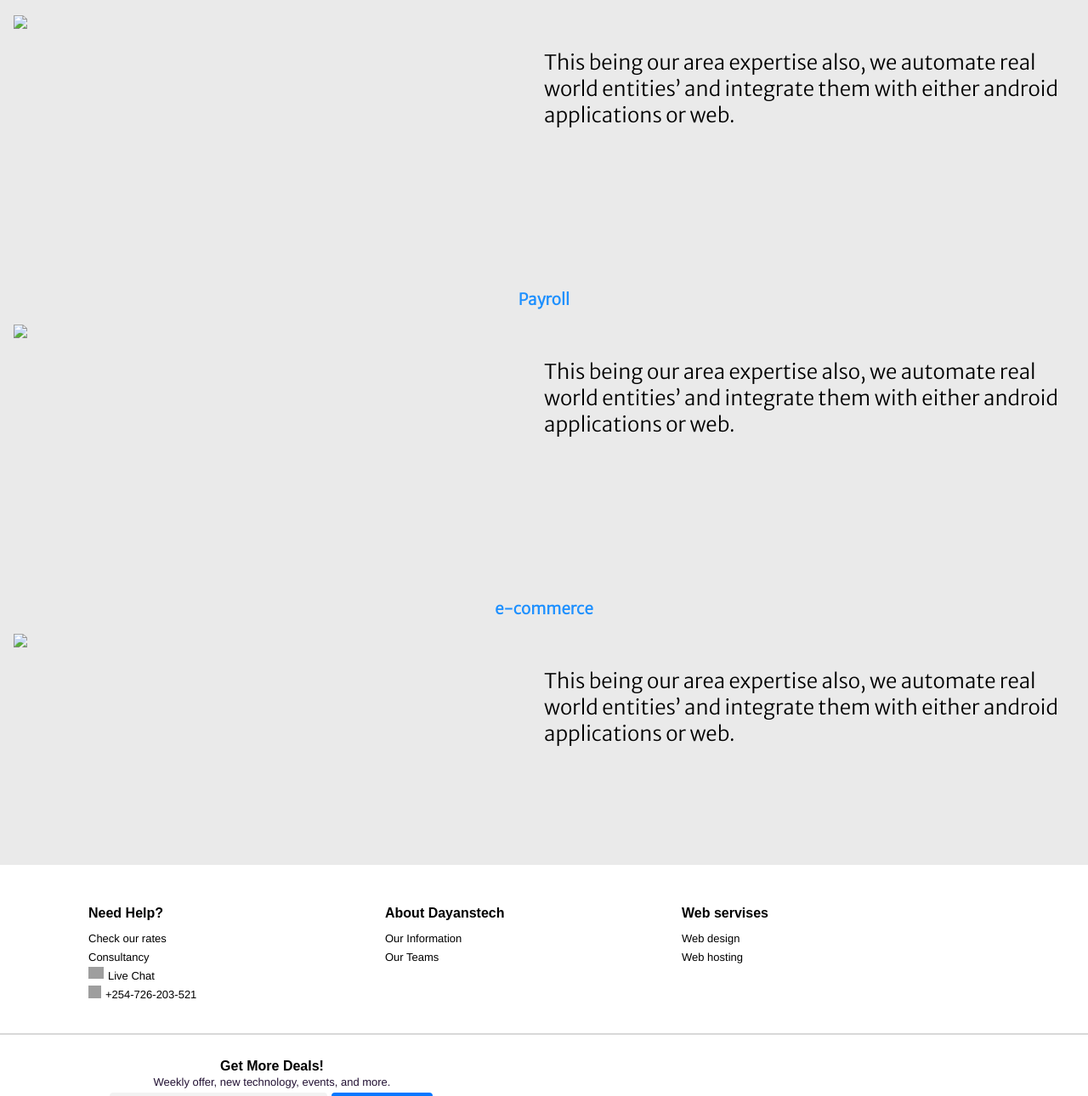
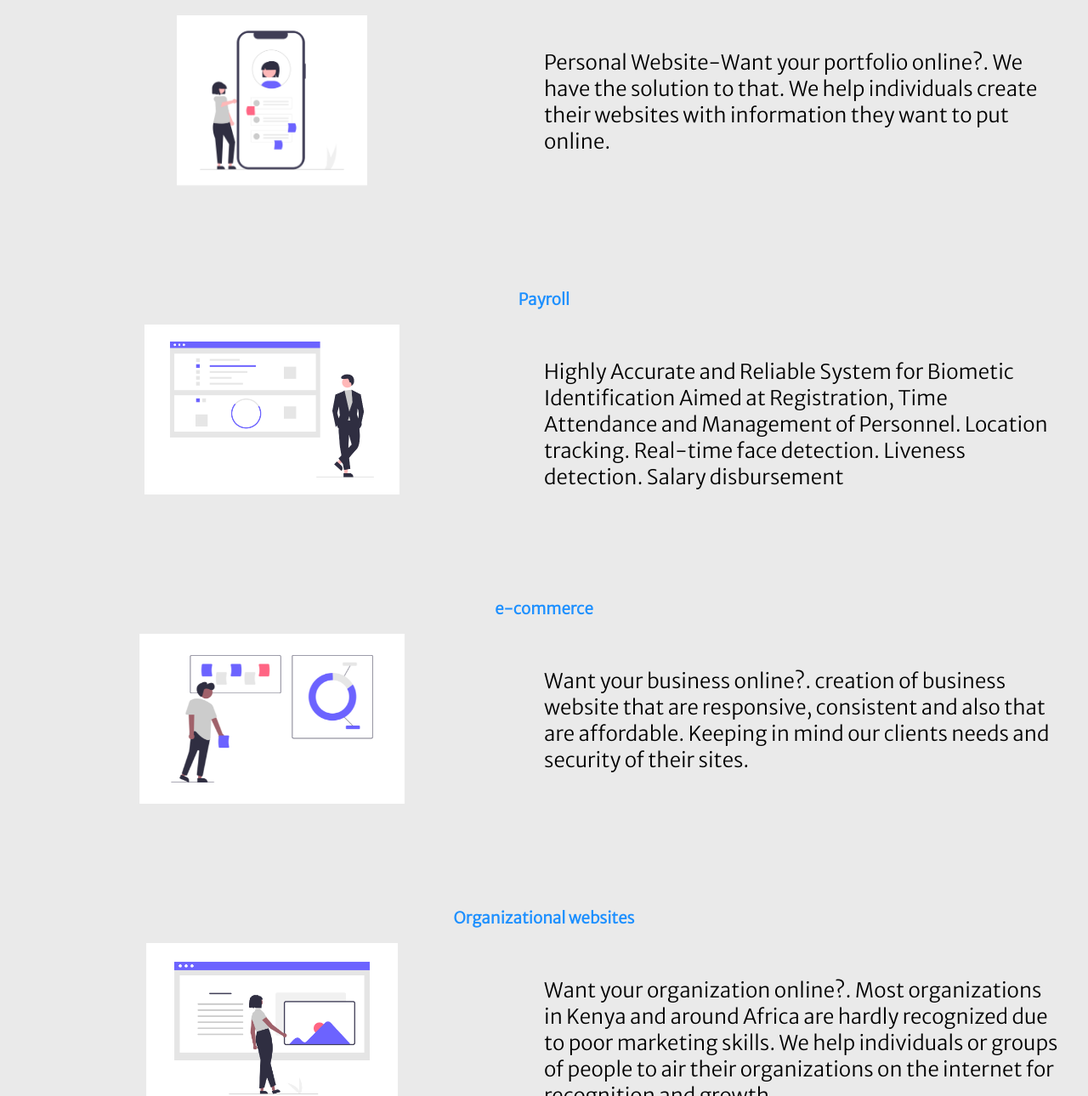
Before and after one commit to danielkirwa/dayanstech, a plain HTML site: page products.html in a window 1280 px wide. Shown: the part 887-2177 px from the top of the page at 85% size. Drawn offline with Linux system fonts and the light colour scheme; grey boxes are pictures that could not be loaded.

Commit message:
modified file content added

```diff
--- a/products.html
+++ b/products.html
@@ -58,11 +58,13 @@ style="background-image:  url(images/background2.jpg);">
    <center><h3 class="text-dodgerblue">Portfolio</h3></center>
   <div class="product-item">
 		<div class="product-image js-scroll slide-left">
-			<img src="images/IoT.png" width="100%">
+      <center>
+			<img src="images/portfolio.png" height="200px">
+      </center>
 		</div>
 		<div class="product-description js-scroll slide-right">
 			<p>
-				This being our area expertise also, we automate real world entities’ and integrate them with either android applications or web.
+				Personal Website-Want your portfolio online?. We have the solution to that. We help individuals create their websites with information they want to put online.
 			</p>
 		</div>
 	</div>
@@ -74,11 +76,13 @@ style="background-image:  url(images/background2.jpg);">
    <center><h3 class="text-dodgerblue">Payroll</h3></center>
   <div class="product-item">
 		<div class="product-image js-scroll slide-left">
-			<img src="images/IoT.png" width="100%">
+      <center>
+			<img src="images/payroll.png" height="200px">
+      </center>
 		</div>
 		<div class="product-description js-scroll slide-right">
 			<p>
-				This being our area expertise also, we automate real world entities’ and integrate them with either android applications or web.
+				Highly Accurate and Reliable System for Biometic Identification Aimed at Registration, Time Attendance and Management of Personnel. Location tracking.  Real-time face detection. Liveness detection. Salary disbursement
 			</p>
 		</div>
 	</div>
@@ -91,18 +95,36 @@ style="background-image:  url(images/background2.jpg);">
    <center><h3 class="text-dodgerblue">e-commerce</h3></center>
   <div class="product-item">
 		<div class="product-image js-scroll slide-left">
-			<img src="images/IoT.png" width="100%">
+      <center>
+			<img src="images/ecommerce.png" height="200px">
+      </center>
 		</div>
 		<div class="product-description js-scroll slide-right">
 			<p>
-				This being our area expertise also, we automate real world entities’ and integrate them with either android applications or web.
+				Want your business online?. creation of business website that are responsive, consistent and also that are affordable. Keeping in mind our clients needs and security of their sites.
 			</p>
 		</div>
 	</div>
 
 </section>
 
+<section class="scroll-container">
+  <div class="scroll-element ">
+   <center><h3 class="text-dodgerblue">Organizational websites</h3></center>
+  <div class="product-item">
+    <div class="product-image js-scroll slide-left">
+      <center>
+      <img src="images/website.png" height="200px">
+      </center>
+    </div>
+    <div class="product-description js-scroll slide-right">
+      <p>
+        Want your organization online?. Most organizations in Kenya and around Africa are hardly recognized due to poor marketing skills. We help individuals or groups of people to air their organizations on the internet for recognition and growth.
+      </p>
+    </div>
+  </div>
 
+</section>
 
 	</div>
 
@@ -161,9 +183,6 @@ style="background-image:  url(images/background2.jpg);">
     <a href="https://twitter.com/Dayanstech" target="_blank">
     <img width="34" height="34" src="https://res.cloudinary.com/cloudinary-account/image/upload/v1469457641/twitter_fu5ejk.svg"></a></img>
 
-    <a href="hhttps://pinterest.com/academy/" target="_blank">
-    <img width="34" height="34" src="https://res.cloudinary.com/cloudinary-account/image/upload/v1469457641/pinterest_kahh1i.svg"></a></img>
-
 
     <a href="http://instagram.com/Dayanstech" target="_blank">
     <img width="34" height="34" src="https://res.cloudinary.com/cloudinary-account/image/upload/v1469457641/instagram_ugek0w.svg"></a></img>
```
Also changed, not shown: about.html (+4 -9 lines), index.html (+0 -4 lines), images/ecommerce.png (added), images/payroll.png (added), images/portfolio.png (added), images/website.png (added).
